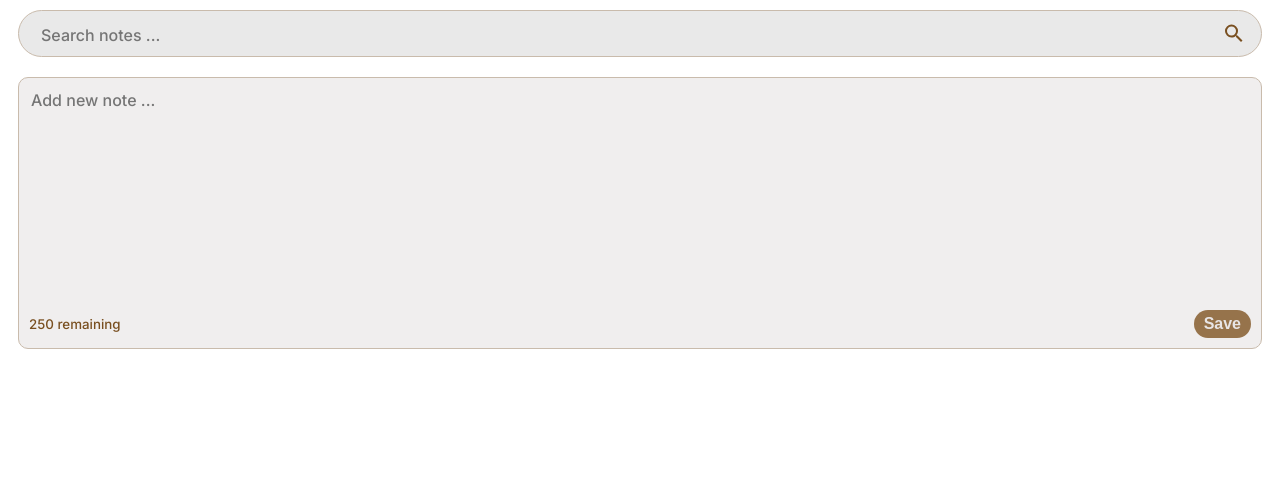
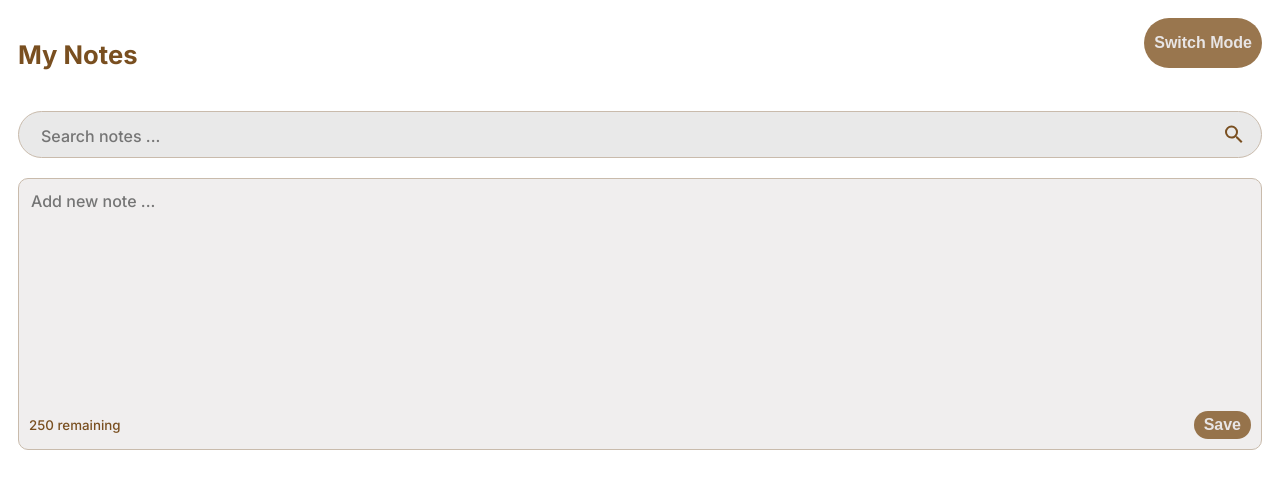
Before and after one commit to Jalal-Elhajouji/react-notes-app, a React (Vite) app: page / in a window 1280 px wide. Shown: the top 488 px of the page. Built offline with nearby package versions, Linux system fonts and the light colour scheme.

Commit message:
Added a litte header

```diff
--- a/src/App.jsx
+++ b/src/App.jsx
@@ -2,6 +2,7 @@ import { useState } from 'react';
 import { nanoid } from 'nanoid';
 import NotesList from './assets/NotesList';
 import Search from './assets/Search';
+import Header from './assets/Header';
 
 
 function App() {
@@ -27,6 +28,7 @@ function App() {
 
   return (
     <>
+      <Header />
       <div className="container">
         <Search handleSearchNote={setSearchText} />
         <NotesList
--- /dev/null
+++ b/src/assets/Header.jsx
@@ -0,0 +1,14 @@
+import '../index.css';
+
+const Header = () => {
+    return (
+        <div className='container'>
+            <header className='header'>
+                <h2 className='heading'>My Notes</h2>
+                <button className='modeSwitch'>Switch Mode</button>
+            </header>
+        </div>
+    );
+}
+
+export default Header;
--- a/src/index.css
+++ b/src/index.css
@@ -59,10 +59,10 @@ textarea{
     outline: none;
 }
 
-.save{
+.save , .modeSwitch{
     background-color: #835826d0;
     border: none;
-    border-radius: 15px;
+    border-radius: 25px;
     padding: 5px 10px;
     color: #e8e5e5;
     font-size: medium;
@@ -70,7 +70,7 @@ textarea{
     cursor: pointer;
 }
 
-.save:hover{
+.save:hover , .modeSwitch:hover{
     background-color: #835826;
 }
 
@@ -106,3 +106,18 @@ textarea{
 .search input:focus {
     outline: none;
 }
+
+.header{
+    display: flex;
+    justify-content: space-between;
+    padding: 10px;
+}
+
+.modeSwitch{
+    height: 50px;
+}
+
+.heading{
+    color: #794f20;
+    font-size: 1.6rem;
+}
```
